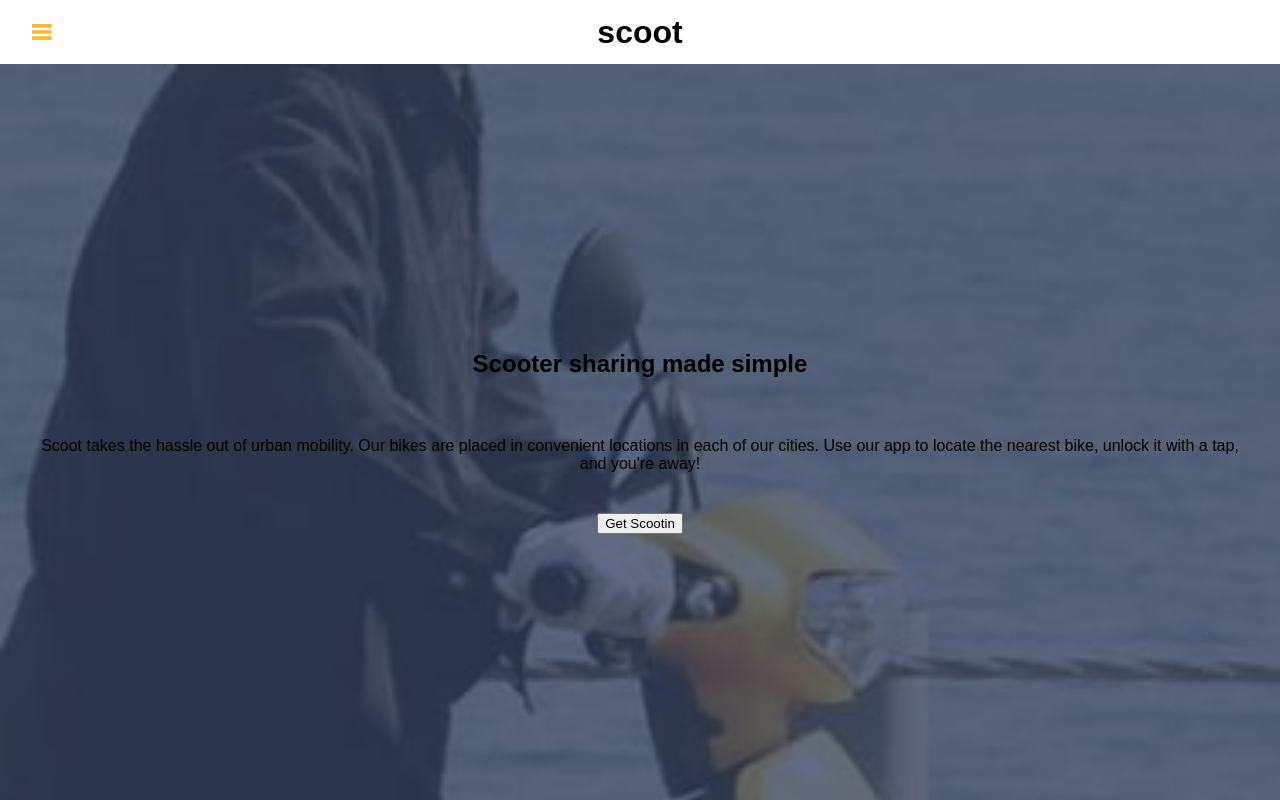
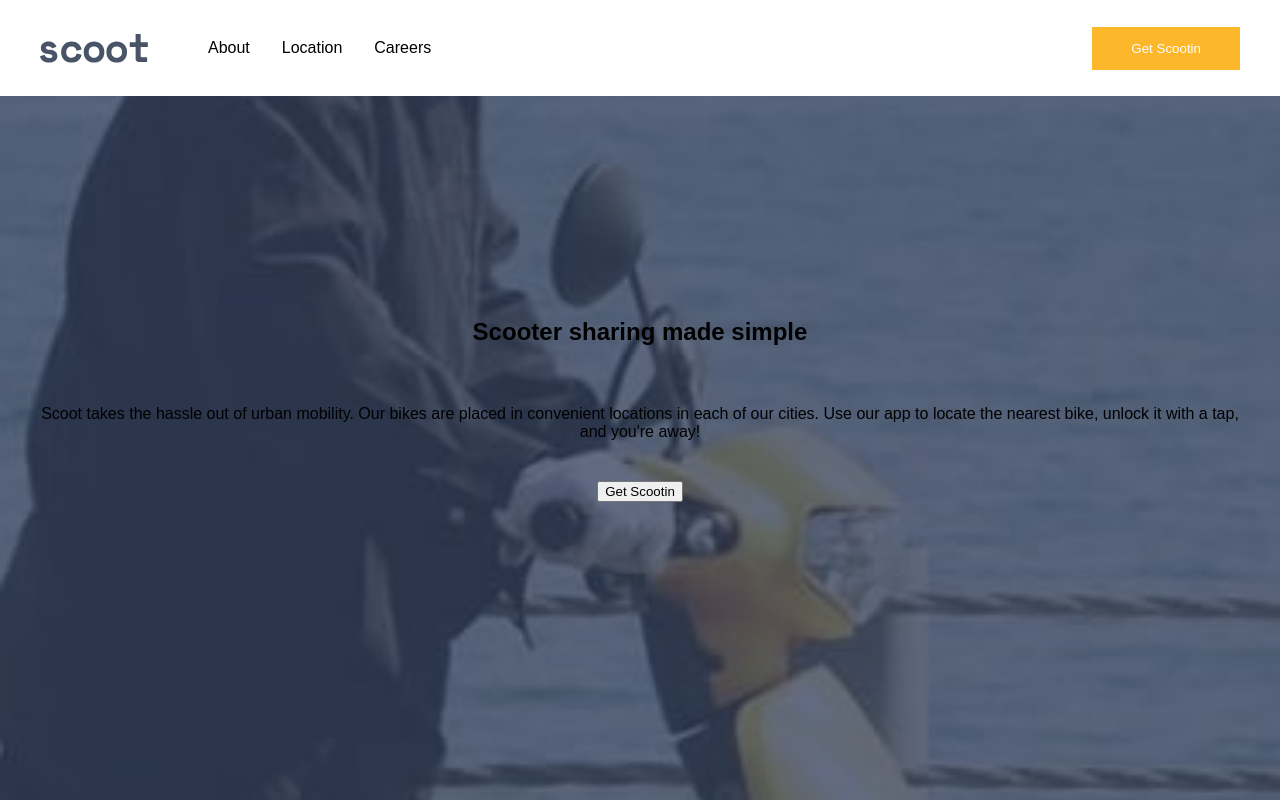
Before and after one commit to DiegoMartinezRey/scoot-multi-page-website, a plain HTML site: page index.html in a window 1280 px wide. Shown: the top 800 px of the page. Drawn offline with Linux system fonts and the light colour scheme.

Commit message:
add navbar

```diff
--- a/css/styles.css
+++ b/css/styles.css
@@ -1,3 +1,6 @@
+:root {
+  --scale-nav: -100%;
+}
 * {
   box-sizing: border-box;
 }
@@ -30,7 +33,15 @@ body {
   display: flex;
   justify-content: center;
   align-items: center;
-  position: relative;
+  position: fixed;
+}
+@media screen and (width > 768px) {
+  .navBar {
+    justify-content: space-between;
+    gap: 60px;
+    height: 96px;
+    padding: 0 40px;
+  }
 }
 
 .burger-menu {
@@ -38,10 +49,81 @@ body {
   top: 24px;
   left: 32px;
 }
+@media screen and (width > 768px) {
+  .burger-menu {
+    display: none;
+  }
+}
+
+.menu-items {
+  display: none;
+}
+@media screen and (width > 768px) {
+  .menu-items {
+    display: flex;
+  }
+}
+
+.nav-menu {
+  position: absolute;
+  width: 80%;
+  height: calc(100vh - 64px);
+  top: 64px;
+  left: 0;
+  background-color: #333a44;
+  translate: var(--scale-nav);
+  display: flex;
+  flex-direction: column;
+  justify-content: space-between;
+  padding: 64px 32px 24px 32px;
+  color: white;
+  transition: all 0.3s ease-in-out;
+  z-index: 2;
+}
+@media screen and (width > 768px) {
+  .nav-menu {
+    position: relative;
+    left: auto;
+    top: auto;
+    width: auto;
+    height: auto;
+    background-color: transparent;
+    color: black;
+    translate: 0;
+    flex-direction: row;
+    align-items: center;
+    padding: 0;
+    transition: all 0;
+    width: 100%;
+  }
+}
+
+.nav-list {
+  display: flex;
+  flex-direction: column;
+  gap: 24px;
+  color: white;
+}
+@media screen and (width > 768px) {
+  .nav-list {
+    flex-direction: row;
+    gap: 32px;
+    color: black;
+  }
+}
+
+.nav-button {
+  background-color: #fcb72a;
+  border: none;
+  padding: 14px 39px;
+}
+.nav-button > span {
+  color: white;
+}
 
 .container-home {
   width: 100%;
-  height: calc(100vh - 64px);
+  height: 100vh;
   background-image: url("/assets/images/home-hero-mobile.jpg");
   background-repeat: no-repeat;
   background-position-x: center;
--- a/index.html
+++ b/index.html
@@ -8,10 +8,18 @@
   </head>
   <body>
     <header class="navBar">
-      <div class="burger-menu">
-        <img src="/assets/icons/hamburger.svg" alt="hamburger" />
+      <div id="burger-menu" class="burger-menu">
+        <img id="hamburger" src="/assets/icons/hamburger.svg" alt="hamburger" />
       </div>
-      <h1>scoot</h1>
+      <img src="/assets/logo.svg" alt="" />
+      <nav id="nav-menu" class="nav-menu">
+        <ul class="nav-list">
+          <li>About</li>
+          <li>Location</li>
+          <li>Careers</li>
+        </ul>
+        <button class="nav-button"><span>Get Scootin</span></button>
+      </nav>
     </header>
     <main>
       <section class="container-home">
--- a/js/scripts.js
+++ b/js/scripts.js
@@ -0,0 +1,19 @@
+const rootStyles = document.documentElement.style;
+const burgerMenuElement = document.getElementById("burger-menu");
+const hamburgerElement = document.getElementById("hamburger");
+
+let isMenuEnable = false;
+
+const displayMenu = () => {
+  if (isMenuEnable) {
+    hamburgerElement.src = "/assets/icons/hamburger.svg";
+    rootStyles.setProperty("--scale-nav", "-100%");
+    isMenuEnable = false;
+  } else {
+    hamburgerElement.src = "/assets/icons/close.svg";
+    rootStyles.setProperty("--scale-nav", "0");
+    isMenuEnable = true;
+  }
+};
+
+burgerMenuElement.addEventListener("click", displayMenu);
```
Also changed, not shown: html/About.html (added).
